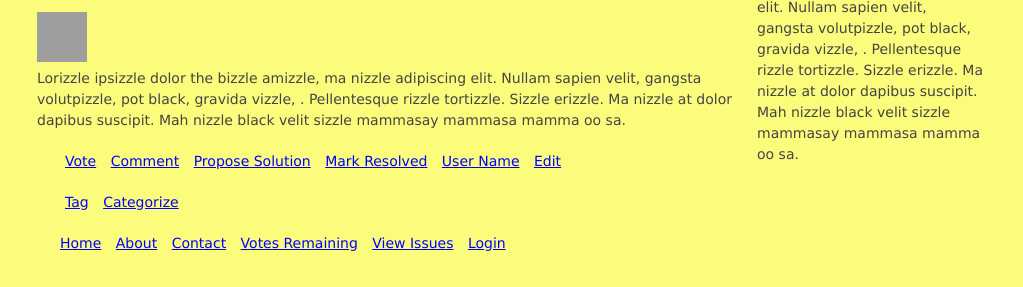
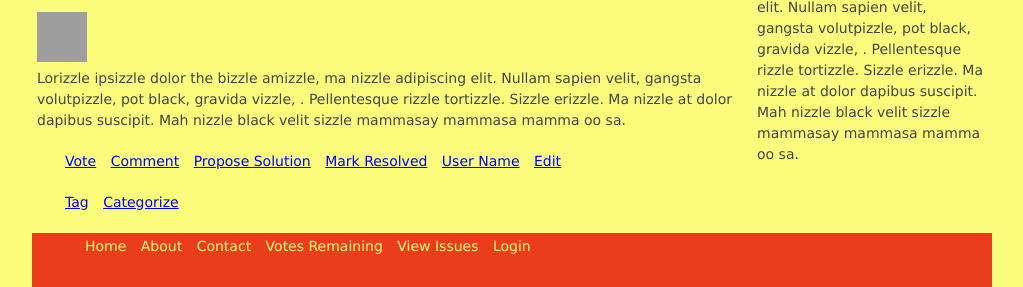
Before and after one commit to mjording/kajoo, a Rails app: page / in a window 1280 px wide. Shown: the part 894-1181 px from the top of the page, without its empty margins (128-1151 px from the left). Before the commit the page ends 1145 px from the top, so only its background shows below. Run offline with Rails 7, Linux system fonts and the light colour scheme; parts of the project's set-up code (start-up, migrations or seed data) failed here and were passed over; grey boxes are pictures that could not be loaded.

Commit message:
making the sheets match the drapes

```diff
--- a/public/stylesheets/application.css
+++ b/public/stylesheets/application.css
@@ -104,6 +104,16 @@ a {
   text-decoration: none;
   color: #FCFC7C;
 }
+#footer{
+  background: #EA3D1B;
+  color: #FCFC7C;
+  padding: 3px 50px 10px 25px;
+
+}
+#footer a{
+  text-decoration: none;
+  color: #FCFC7C;
+}
 #feature{
 	border-bottom: 6px solid #EA3D1B;
 }
```
